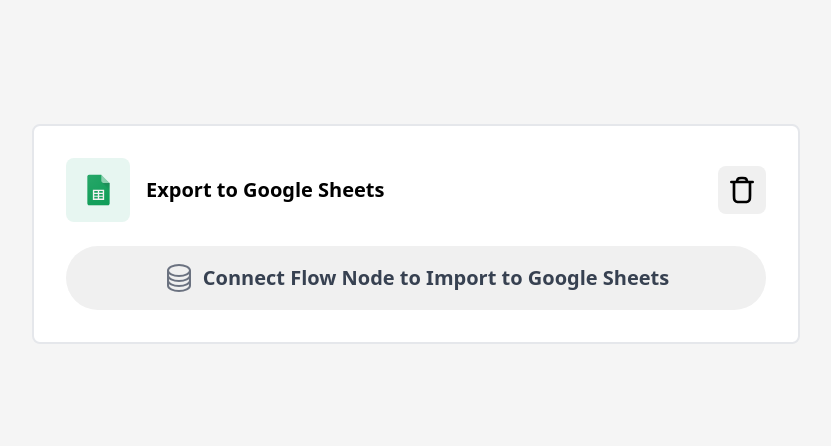
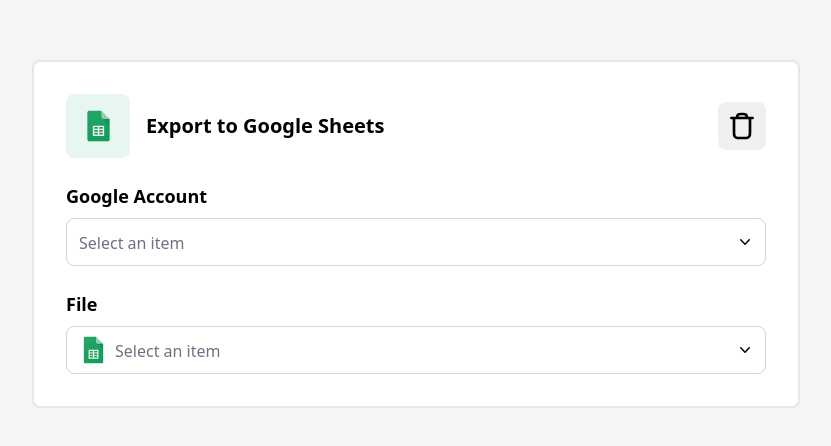
Before and after one commit to Khusyasy/konexi-fe-test, a React (Vite) app: page / in a window 1280 px wide. Shown: the part 166-612 px from the top of the page, without its empty margins (224-1055 px from the left). Built offline with nearby package versions, Linux system fonts and the light colour scheme.

Commit message:
make dropdown

```diff
--- a/package.json
+++ b/package.json
@@ -11,6 +11,7 @@
   },
   "dependencies": {
     "@headlessui/react": "^1.7.16",
+    "@heroicons/react": "^2.0.18",
     "classnames": "^2.3.2",
     "react": "^18.2.0",
     "react-dom": "^18.2.0"
--- a/src/components/Block/GoogleSheets/ExportSheets.jsx
+++ b/src/components/Block/GoogleSheets/ExportSheets.jsx
@@ -1,5 +1,71 @@
+import { Fragment, useState } from 'react';
+import { Listbox, Transition } from '@headlessui/react';
+import { ChevronDownIcon, CheckIcon } from '@heroicons/react/20/solid';
+import GoogleSheetsLogo from '../../../icons/GoogleSheetsLogo';
+import Dropdown from '../../Dropdown';
+
 function ExportSheets() {
-  return <div>Export Sheets</div>;
+  const [accounts, setAccounts] = useState([
+    {
+      id: 1,
+      name: 'Luthfi Khusyasy',
+    },
+    {
+      id: 2,
+      name: 'Account 2',
+    },
+    {
+      id: 3,
+      name: 'Account 3',
+    },
+  ]);
+  const [selectedAccount, setSelectedAccount] = useState('');
+
+  const [sheets, setSheets] = useState([
+    {
+      id: 1,
+      name: 'sheetname',
+      tabs: ['Tab 1', 'Tab 2', 'Tab 3'],
+    },
+    {
+      id: 2,
+      name: 'sheetname 2',
+      tabs: ['Tab 1', 'Tab 2', 'Tab 3'],
+    },
+  ]);
+  const [selectedSheet, setSelectedSheet] = useState('');
+
+  return (
+    <div className="pt-6">
+      <div>
+        <label
+          htmlFor="account"
+          className="block mb-2 font-semibold text-black text-lg"
+        >
+          Google Account
+        </label>
+        <Dropdown
+          items={accounts}
+          selectedItem={selectedAccount}
+          setSelectedItem={setSelectedAccount}
+        />
+      </div>
+      <div className="mt-6">
+        <label
+          htmlFor="file"
+          className="block mb-2 font-semibold text-black text-lg"
+        >
+          File
+        </label>
+        <Dropdown
+          items={sheets}
+          selectedItem={selectedSheet}
+          setSelectedItem={setSelectedSheet}
+          icon={<GoogleSheetsLogo className="h-7" />}
+        />
+      </div>
+    </div>
+  );
 }
 
 export default ExportSheets;
--- a/src/components/Block/GoogleSheets/index.jsx
+++ b/src/components/Block/GoogleSheets/index.jsx
@@ -15,9 +15,17 @@
   EXPORT_SHEET: 2,
 };
 
+function Logo() {
+  return (
+    <div className="w-16 h-16 bg-[#e7f6f1] rounded-lg flex items-center justify-center flex-shrink-0">
+      <GoogleSheetsLogo className="h-8" />
+    </div>
+  );
+}
+
 function GoogleSheets() {
   // const [step, setStep] = useState(STEPS.CONNECT_GOOGLE);
-  const [step, setStep] = useState(STEPS.CONNECT_FLOW);
+  const [step, setStep] = useState(STEPS.EXPORT_SHEET);
   const [loading, setLoading] = useState(false);
 
   function connectGoogleDone() {
@@ -34,7 +42,7 @@
   }
 
   return (
-    <BlockBase icon={<GoogleSheetsLogo />} title="Export to Google Sheets">
+    <BlockBase icon={<Logo />} title="Export to Google Sheets">
       {step === STEPS.CONNECT_GOOGLE && (
         <ConnectGoogle done={connectGoogleDone} />
       )}
--- /dev/null
+++ b/src/components/Dropdown.jsx
@@ -0,0 +1,100 @@
+import { Fragment } from 'react';
+import { Listbox, Transition } from '@headlessui/react';
+import {
+  ChevronDownIcon,
+  CheckIcon,
+  XMarkIcon,
+} from '@heroicons/react/20/solid';
+import classNames from 'classnames';
+
+function defaultChildren(item) {
+  return item.name;
+}
+
+function Dropdown({
+  items,
+  selectedItem,
+  setSelectedItem,
+  placeholder = 'Select an item',
+  icon = null,
+  children = defaultChildren,
+}) {
+  const btnClass = classNames(
+    'block relative bg-white border border-gray-300 text-black text-left text-base/1 rounded-lg focus:outline-none focus:ring-2 focus:ring-blue-300 focus:ring-opacity-50 w-full p-3 h-12 overflow-hidden',
+    {
+      'pl-12': icon,
+      'text-gray-500': !selectedItem,
+    }
+  );
+  return (
+    <Listbox value={selectedItem} onChange={setSelectedItem}>
+      <div className="relative mt-2">
+        <Listbox.Button id="account" className={btnClass}>
+          {icon && (
+            <span className="pointer-events-none absolute inset-y-0 left-0 flex items-center pl-0.5">
+              {icon}
+            </span>
+          )}
+          {selectedItem ? children(selectedItem) : placeholder}
+          {selectedItem ? (
+            <span
+              className="absolute inset-y-0 right-0 flex items-center px-2.5 hover:bg-gray-100"
+              onClick={(e) => {
+                e.preventDefault();
+                setSelectedItem('');
+              }}
+            >
+              <XMarkIcon className="h-5 w-5 text-black" aria-hidden="true" />
+            </span>
+          ) : (
+            <span className="absolute inset-y-0 right-0 flex items-center px-2.5">
+              <ChevronDownIcon
+                className="h-5 w-5 text-black"
+                aria-hidden="true"
+              />
+            </span>
+          )}
+        </Listbox.Button>
+        <Transition
+          as={Fragment}
+          leave="transition ease-in duration-75"
+          leaveFrom="opacity-100"
+          leaveTo="opacity-0"
+        >
+          <Listbox.Options className="absolute mt-2 max-h-60 w-full overflow-auto rounded-md bg-white py-1 text-base shadow-lg ring-1 ring-black ring-opacity-5 focus:outline-none sm:text-sm z-10">
+            {items.map((item, itemIdx) => (
+              <Listbox.Option
+                key={itemIdx}
+                className={({ active }) =>
+                  `relative cursor-default select-none py-2 px-4 ${
+                    active ? 'bg-blue-100 text-gray-800' : 'text-black'
+                  }`
+                }
+                value={item}
+              >
+                {({ selected }) => (
+                  <>
+                    <span
+                      className={`block truncate ${
+                        selected ? 'font-semibold' : 'font-normal'
+                      }`}
+                    >
+                      {item.name}
+                    </span>
+                    {selected ? (
+                      <span className="absolute inset-y-0 right-0 flex items-center pr-3 text-blue-700">
+                        <CheckIcon className="h-5 w-5" aria-hidden="true" />
+                      </span>
+                    ) : null}
+                  </>
+                )}
+              </Listbox.Option>
+            ))}
+          </Listbox.Options>
+        </Transition>
+      </div>
+    </Listbox>
+  );
+}
+
+export default Dropdown;
--- a/src/icons/GoogleSheetsLogo.jsx
+++ b/src/icons/GoogleSheetsLogo.jsx
@@ -1,11 +1,7 @@
 import { ReactComponent as Logo } from '../assets/google-sheets-logo.svg';
 
-function GoogleSheetsLogo() {
-  return (
-    <div className="w-16 h-16 bg-[#e7f6f1] rounded-lg flex items-center justify-center flex-shrink-0">
-      <Logo className="h-8" />
-    </div>
-  );
+function GoogleSheetsLogo(props) {
+  return <Logo {...props} />;
 }
 
 export default GoogleSheetsLogo;
```
Also changed, not shown: 1 other file (tests, documents, lock files or other folders).
